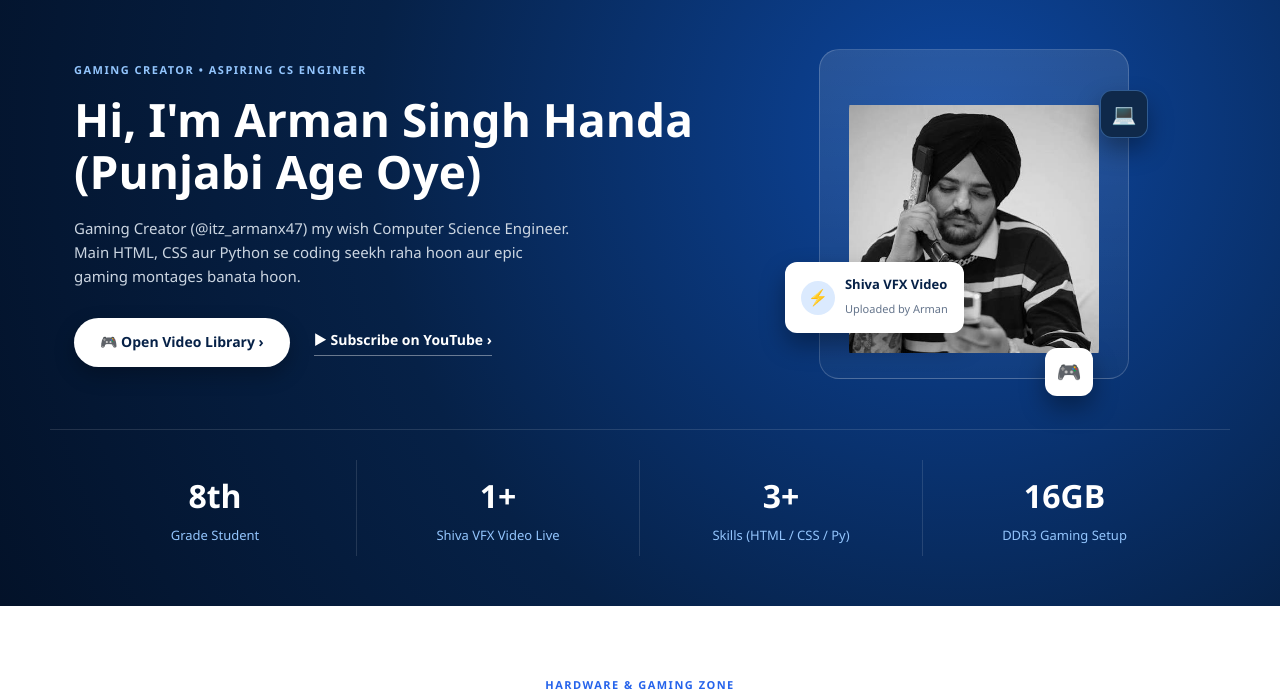
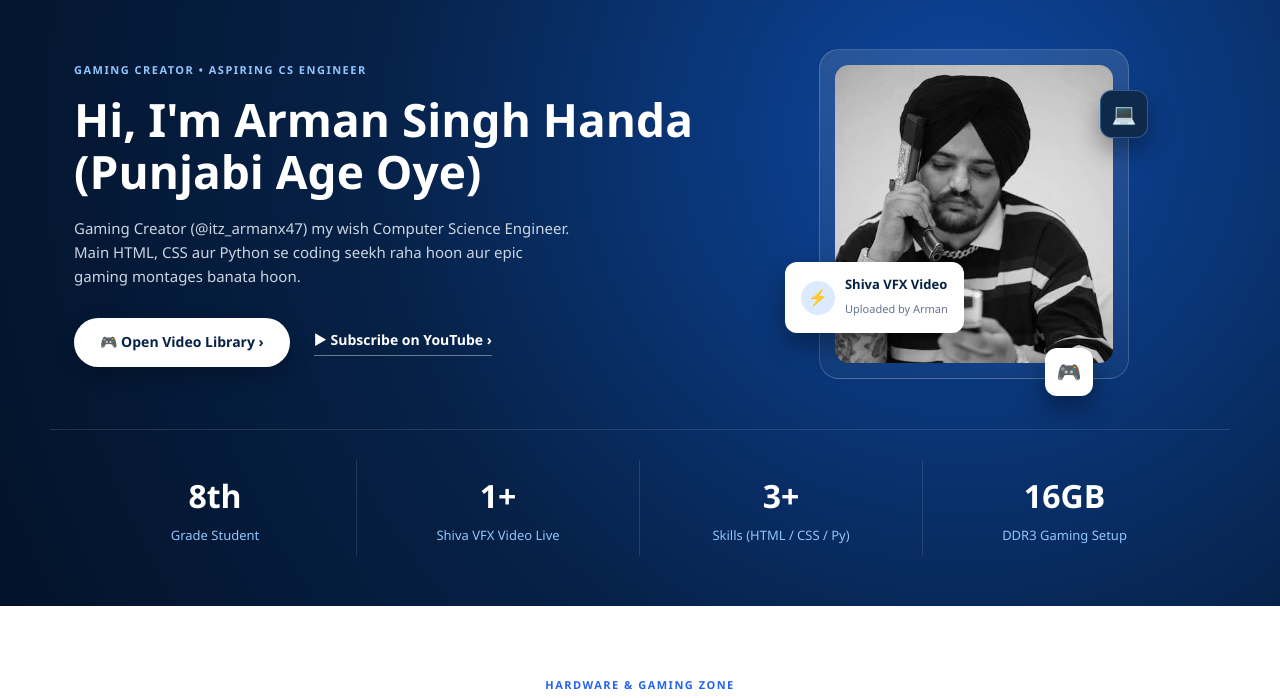
Before and after one commit to singharman51669-sudo/my-website, a plain HTML site: page index.html in a window 1280 px wide. Shown: the part 64-762 px from the top of the page. Drawn offline with Linux system fonts and the light colour scheme.

Commit message:
Add files via upload

```diff
--- a/style.css
+++ b/style.css
@@ -158,9 +158,9 @@ body {
 }
 
 .photo-frame img {
-  width: 90%;
-  height: 90%;
-  object-fit: contain;
+  width: 100%;
+  height: 100%;
+  object-fit: cover;
   border-radius: 14px;
 }
 
```
